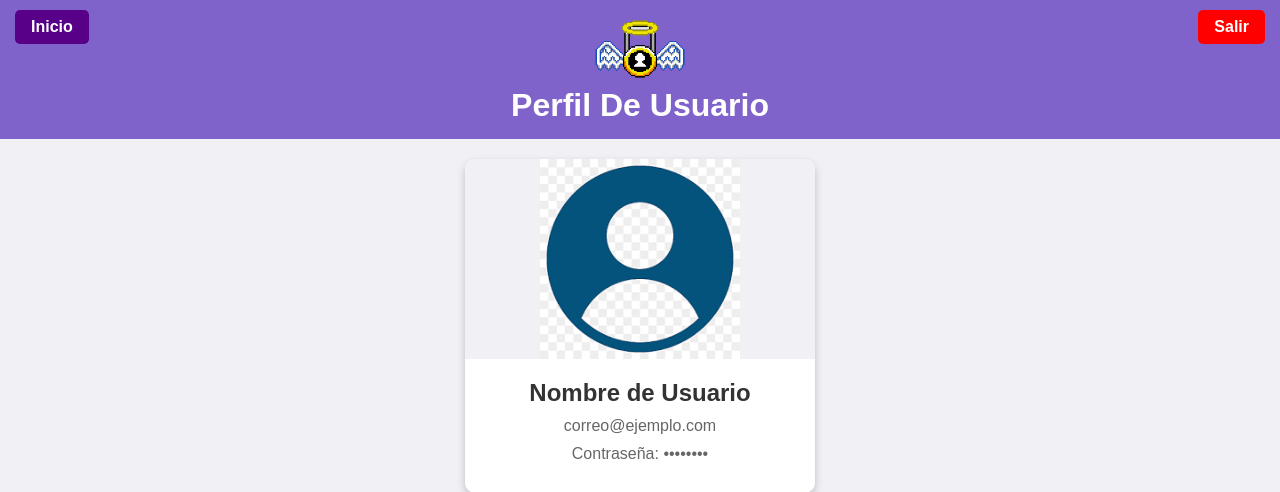
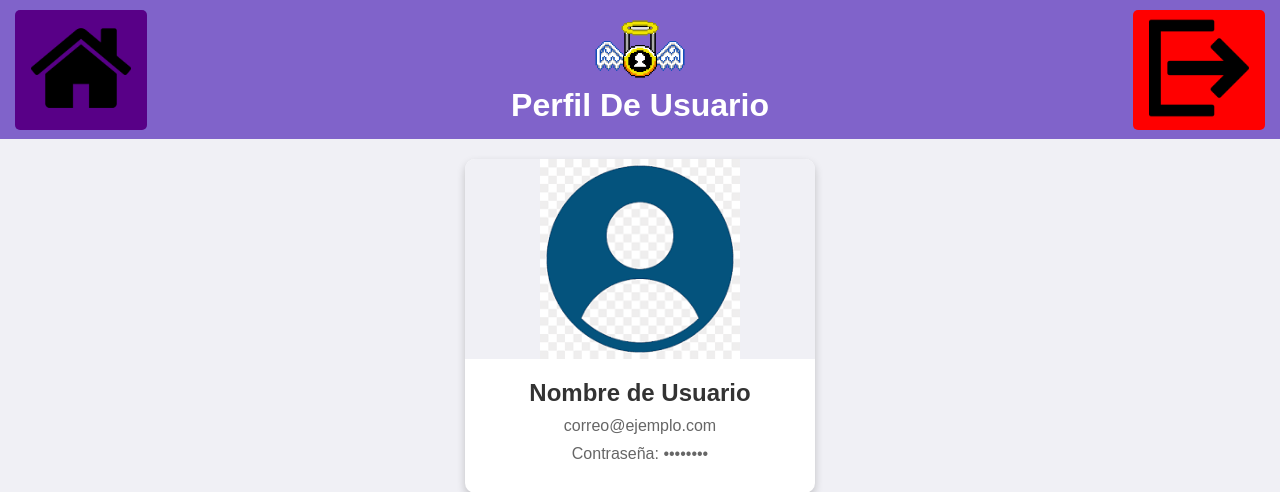
Before and after one commit to Jorkel79/Proyecto_WEBINTEGRAL, a PHP site: page /PerfilUsuario.php in a window 1280 px wide. Shown: the top 492 px of the page. Run offline with PHP 8.4, Linux system fonts and the light colour scheme.

Commit message:
correcion en el header de la interfaz del perfil de usuario

```diff
--- a/PerfilUsuario.php
+++ b/PerfilUsuario.php
@@ -9,13 +9,17 @@
 <body>
 <div>
 <header>
-        <img src="css/secupasslogo.png" alt="Logo">
-        <h1>Perfil De Usuario</h1>
-        <div class="header-buttons">
-            <a href="#">Inicio</a>
-            <a href="#" class="exit-button">Salir</a>
-        </div>
-    </header>
+    <img src="css/secupasslogo.png" alt="Logo">
+    <h1>Perfil De Usuario</h1>
+    <div class="header-buttons">
+      <a href="TablaDeRegistros.php" title="Inicio">
+        <img src="css/Home.png" alt="Botón de inicio">
+      </a>
+      <a href="#" class="exit-button" title="Cerrar sesion">
+        <img src="css/CerrarSesion.png" alt="Botón de salir">
+      </a>
+    </div>
+  </header>
 </div>
 <div class="tarjeta">
     <div class="foto">
```
